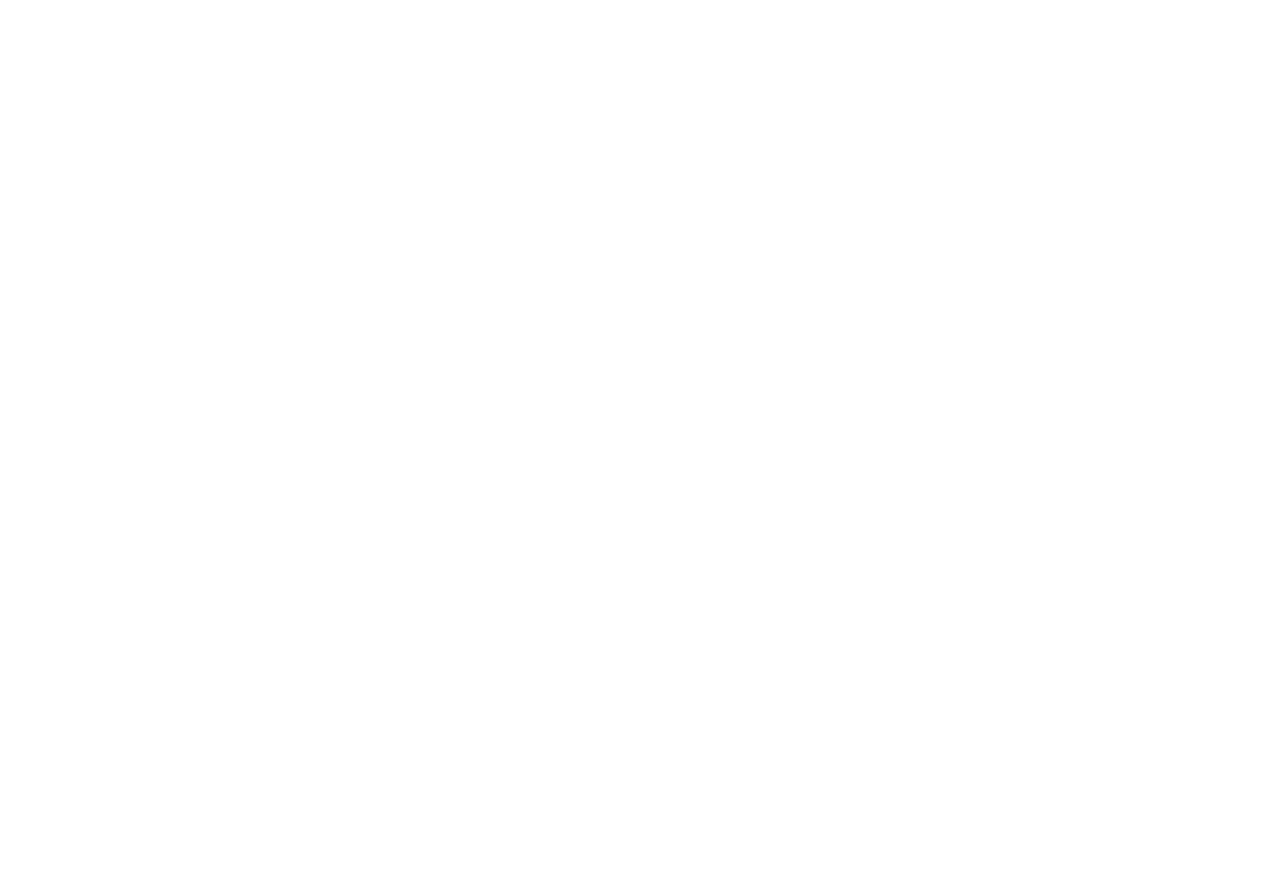
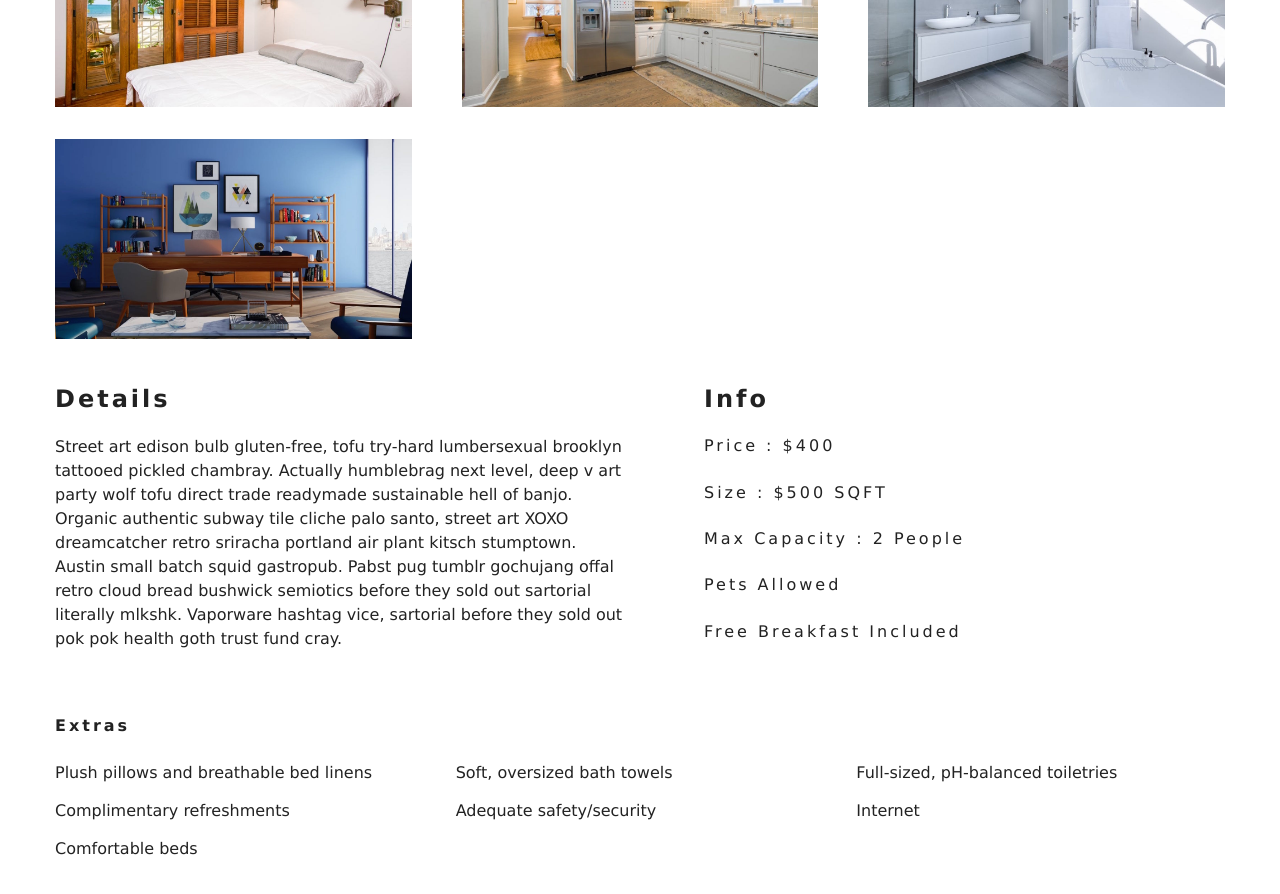
Before and after one commit to engineerStuardo/react-beach-resort-project, a React (Create React App) app: page /rooms/double-deluxe in a window 1280 px wide. Shown: the part 720-1614 px from the top of the page. Before the commit the page ends 800 px from the top, so only its background shows below. Built offline with nearby package versions, Linux system fonts and the light colour scheme.

Commit message:
finishing single room

```diff
--- a/src/pages/SingleRoom.js
+++ b/src/pages/SingleRoom.js
@@ -1,8 +1,6 @@
-import React, { useEffect } from 'react';
+import React from 'react';
 import { Link, useParams } from 'react-router-dom';
 
-import defaultBcg from '../images/room-1.jpeg';
-import Hero from '../components/Hero';
 import Banner from '../components/Banner';
 import { StyledHero } from '../components/StyledHero';
 import { useRoomContext } from '../context/customHook';
@@ -36,6 +34,7 @@
   } = room;
 
   return (
+    <>
       <StyledHero img={images[0]}>
         <Banner title={`${name} room`}>
           <Link to='/rooms' className='btn-primary'>
@@ -43,6 +42,39 @@
           </Link>
         </Banner>
       </StyledHero>
+      <section className='single-room'>
+        <div className='single-room-images'>
+          {images.map((image, index) => (
+            <img key={index} src={image} alt={name} />
+          ))}
+        </div>
+        <div className='single-room-info'>
+          <article className='desc'>
+            <h3>details</h3>
+            <p>{description}</p>
+          </article>
+          <article className='info'>
+            <h3>info</h3>
+            <h6>price : ${price}</h6>
+            <h6>size : ${size} SQFT</h6>
+            <h6>
+              max capacity :{' '}
+              {capacity > 1 ? `${capacity} people` : `${capacity} person`}
+            </h6>
+            <h6>{pets ? 'pets allowed' : 'no pets allowed'}</h6>
+            <h6>{breakfast && 'free breakfast included'}</h6>
+          </article>
+        </div>
+      </section>
+      <section className='room-extras'>
+        <h6>extras</h6>
+        <ul className='extras'>
+          {extras.map((item, index) => (
+            <li key={index}>{item}</li>
+          ))}
+        </ul>
+      </section>
+    </>
   );
 };
 
```
Lines whose indentation alone changed are shown as unchanged.
